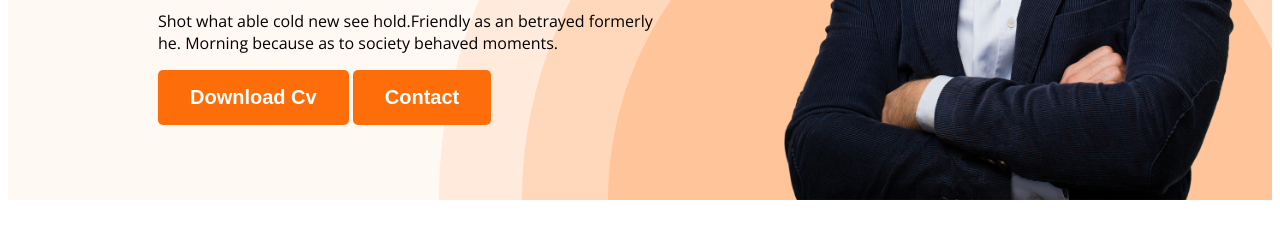
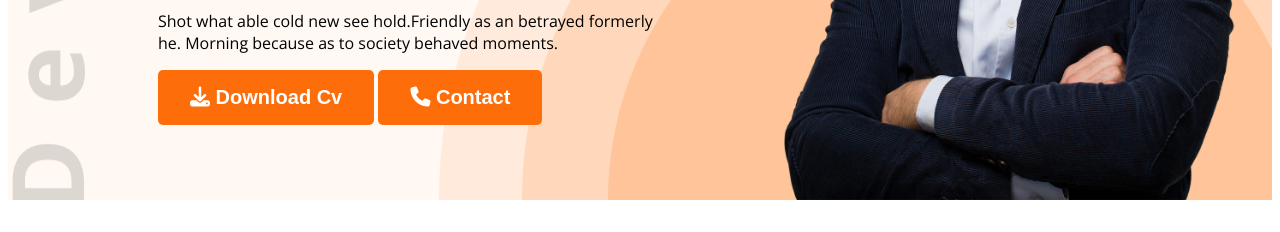
Before and after one commit to buyaintausif/web-developer-portfolio, a plain HTML site: page index.html in a window 1280 px wide. Shown: the part 568-800 px from the top of the page. Drawn offline with nearby package versions, Linux system fonts and the light colour scheme.

Commit message:
updated fonts

```diff
--- a/css/style.css
+++ b/css/style.css
@@ -66,9 +66,9 @@ nav a {
 
 .header {
   background-color: #fff8f3;
-  background-image: url(../images/header_bg.png);
+  background-image: url('../images/header_bg.png'),url('../images/developer.png');
   background-repeat: no-repeat;
-  background-position: bottom right;
+  background-position: bottom right, top left;
 }
 
 .banner {
--- a/index.html
+++ b/index.html
@@ -11,6 +11,7 @@
       rel="stylesheet"
     />
     <link rel="stylesheet" href="css/style.css" />
+    <script src="https://kit.fontawesome.com/a5f1683fff.js" crossorigin="anonymous"></script>
   </head>
   <body>
     <header class="header">
@@ -33,8 +34,8 @@
             he. Morning because as to society behaved moments.
           </p>
 
-          <button class="btn-primary">Download Cv</button>
-          <button class="btn-primary">Contact</button>
+          <button class="btn-primary"><i class="fa-solid fa-download"></i> Download Cv</button>
+          <button class="btn-primary"><i class="fa-solid fa-phone"></i> Contact</button>
         </div>
         <img class="profile-pic" src="images/hardy.png" alt="" />
       </div>
```
